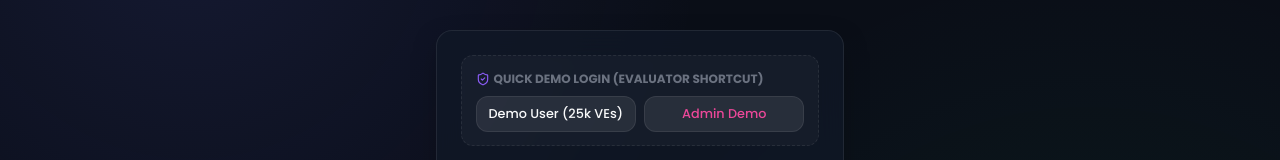
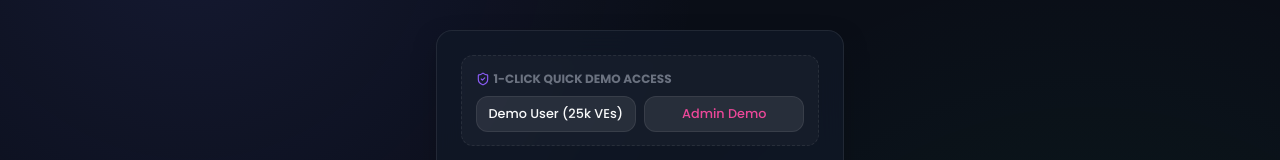
Before and after one commit to Ayushs2004/VEloop_Rewards_backend_project, a React (Vite) app in the folder frontend/: page / in a window 1280 px wide. Shown: the part 201-361 px from the top of the page. Built offline with nearby package versions, Linux system fonts and the light colour scheme; no server answers.

Commit message:
docs: polish documentation, update author branding, and refine demo terminology

```diff
--- a/frontend/package.json
+++ b/frontend/package.json
@@ -1,6 +1,7 @@
 {
   "name": "veloop-rewards-frontend",
   "private": true,
+  "author": "Ayush Soni <ayushsonid078@gmail.com>",
   "version": "1.0.0",
   "type": "module",
   "scripts": {
--- a/frontend/src/pages/LoginPage.jsx
+++ b/frontend/src/pages/LoginPage.jsx
@@ -69,11 +69,11 @@ export const LoginPage = () => {
       </div>
 
       <div className="glass-card">
-        {/* Quick Demo Fill Buttons for Evaluator */}
+        {/* 1-Click Quick Demo Login */}
         <div style={{ marginBottom: '1.5rem', background: 'rgba(255, 255, 255, 0.03)', padding: '0.85rem', borderRadius: '0.75rem', border: '1px dashed var(--border-color)' }}>
           <div style={{ fontSize: '0.75rem', color: 'var(--text-muted)', textTransform: 'uppercase', fontWeight: 700, marginBottom: '0.5rem', display: 'flex', alignItems: 'center', gap: '4px' }}>
             <ShieldCheck size={14} color="#8b5cf6" />
-            Quick Demo Login (Evaluator Shortcut)
+            1-Click Quick Demo Access
           </div>
           <div style={{ display: 'grid', gridTemplateColumns: '1fr 1fr', gap: '0.5rem' }}>
             <button
--- a/package.json
+++ b/package.json
@@ -2,6 +2,7 @@
   "name": "veloop-rewards-system",
   "version": "1.0.0",
   "private": true,
+  "author": "Ayush Soni <ayushsonid078@gmail.com>",
   "description": "VELoop Rewards Wallet & Withdrawal Backend System",
   "scripts": {
     "start": "node backend/src/server.js",
```
Also changed, not shown: 2 other files (tests, documents, lock files or other folders).
